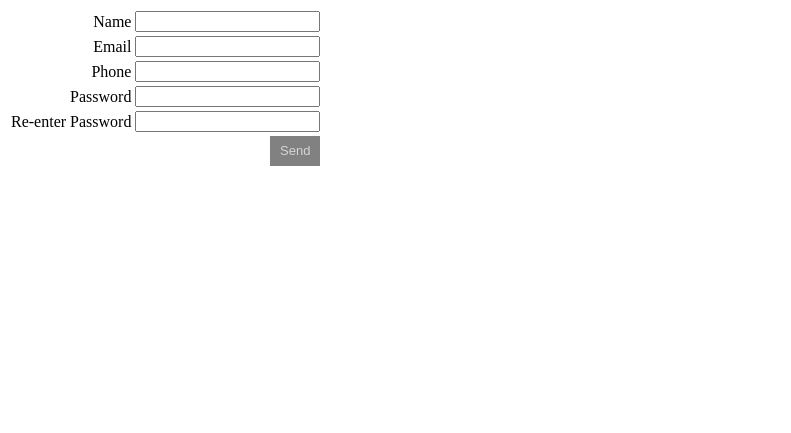
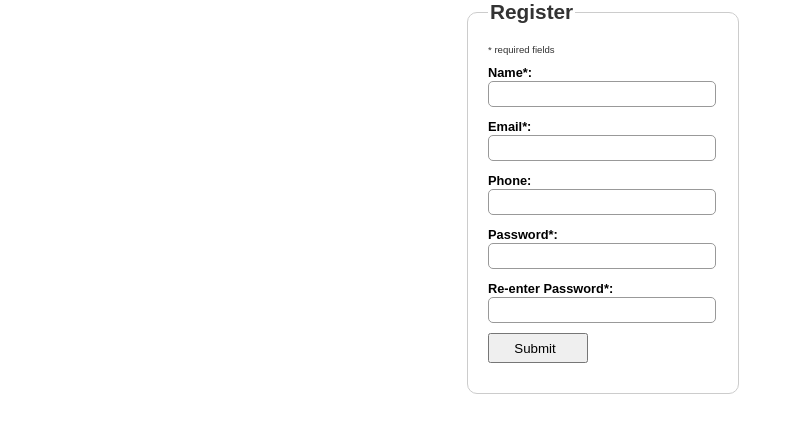
Before and after one commit to Cateveloper/Rail-Ticket-System, a PHP site: page /register.php in a window 1280 px wide. Shown: the top 433 px of the page, without its empty margins (0-791 px from the left). Run offline with PHP 8.4, Linux system fonts and the light colour scheme.

Commit message:
modify register validation layout

```diff
--- a/css/form.css
+++ b/css/form.css
@@ -1,14 +1,156 @@
-input[type='submit'] {
-	float: right;
-	background-color: #818181;
-	color: #d5d5d5;
-	cursor: pointer;
-	font: 13px/30px Arial, Helvetica, sans-serif;
-	height: 30px;
-	border: 0;
-	margin: 0;
-	padding: 0 10px;
+/*
+Registration/Login Form by html-form-guide.com
+You can customize all the aspects of the form in this style sheet
+*/
+
+#content fieldset
+{
+   width: 230px;
+   padding:20px;
+   border:1px solid #ccc;
+-moz-border-radius: 10px;
+-webkit-border-radius: 10px;
+-khtml-border-radius: 10px;
+border-radius: 10px;
 }
-td {
-	text-align: right;
+
+#content legend, #content h2
+{
+   font-family : Arial, sans-serif;
+   font-size: 1.3em;
+   font-weight:bold;
+   color:#333;
 }
+
+#content label
+{
+   font-family : Arial, sans-serif;
+   font-size:0.8em;
+   font-weight: bold;
+}
+
+#content input[type="text"],#content textarea,
+#content input[type="password"]
+{
+  font-family : Arial, Verdana, sans-serif;
+  font-size: 0.8em;
+  line-height:140%;
+  color : #000;
+  padding : 3px;
+  border : 1px solid #999;
+    -moz-border-radius: 5px;
+    -webkit-border-radius: 5px;
+    -khtml-border-radius: 5px;
+    border-radius: 5px;
+
+}
+
+#content input[type="text"],
+#content input[type="password"]
+{
+  height:18px;
+  width:220px;
+}
+
+ #content #scaptcha
+{
+  width:60px;
+  height:18px;
+}
+
+#content input[type="submit"]
+{
+   width:100px;
+   height:30px;
+   padding-left:0px;
+}
+
+#content textarea
+{
+  height:120px;
+  width:310px;
+}
+
+#content input[type="text"]:focus,
+#content textarea:focus
+{
+  color : #009;
+  border : 1px solid #990000;
+  background-color : #ffff99;
+  font-weight:bold;
+}
+
+#content .container
+{
+   margin-top:8px;
+   margin-bottom: 10px;
+}
+
+#content .error
+{
+   font-family: Verdana, Arial, sans-serif;
+   font-size: 0.7em;
+   color: #900;
+   background-color : #ffff00;
+}
+
+#content #register_password_errorloc
+{
+    clear:both;
+}
+
+#content  fieldset#antispam
+{
+   padding:2px;
+   border-top:1px solid #EEE;
+   border-left:0;
+   border-right:0;
+   border-bottom:0;
+   width:350px;
+}
+
+#content fieldset#antispam legend
+{
+   font-family : Arial, sans-serif;
+   font-size: 0.8em;
+   font-weight:bold;
+   color:#333;
+}
+
+#content .short_explanation
+{
+   font-family : Arial, sans-serif;
+   font-size: 0.6em;
+   color:#333;
+}
+
+/* spam_trap: This input is hidden. This is here to trick the spam bots*/
+#content .spmhidip
+{
+   display:none;
+   width:10px;
+   height:3px;
+}
+#content #fg_crdiv
+{
+   font-family : Arial, sans-serif;
+   font-size: 0.3em;
+   opacity: .2;
+   -moz-opacity: .2;
+   filter: alpha(opacity=20);
+}
+#content  #fg_crdiv p
+{
+    display:none;
+}
+
+body {
+	margin: 0px;
+	padding: 0px;
+}
+
+div#content {
+	width: 350px;
+	border: 0px;
+	margin: 0 auto;
+}
--- a/js/register.js
+++ b/js/register.js
@@ -1,5 +1,6 @@
 $(document).ready(function() {
-	$( "#register_form" ).bind( "onsubmit", test);
+	//$("#register_form").on("submit", Validation);
+	$("#register_form").submit(validation);
 });
 
 var test = function (){
@@ -7,3 +8,65 @@ var test = function (){
 
 	return false;
 }
+
+var clean = function(){
+	$('#login_username_errorloc').text("");
+	$('#login_email_errorloc').text("");
+	$('#login_password_errorloc').text("");
+	$('#login_passwordck_errorloc').text("");
+}
+
+var validation = function() {
+
+	clean();
+
+	var username = $('#tx_name').val();
+	var email = $('#tx_email').val();
+	var password = $('#tx_password').val();
+	var re_password = $('#tx_password_chk').val();
+
+	if(username.length == 0)
+	{
+		$('#login_username_errorloc').text("Please enter Name!");
+		return false;
+	}
+
+	if(email.length == 0)
+	{
+		$('#login_email_errorloc').text("Please enter Email!");
+		return false;
+	}
+	else
+	{
+		if(!validateEmail(email))
+		{
+			$('#login_email_errorloc').text("Please check your Email is correct or not");
+			return false;
+		}
+	}
+
+	if(password.length == 0)
+	{
+		$('#login_password_errorloc').text("Please enter password!");
+		return false;
+	}
+
+	if(re_password.length == 0)
+	{
+		$('#login_passwordck_errorloc').text("Please enter second password to check!");
+		return false;
+	}
+
+	if(password.length > 0 && re_password.length > 0 && password != re_password)
+	{
+		$('#login_passwordck_errorloc').text("These two passwords should match");
+		return false;
+	}
+
+	return true;
+}
+
+function validateEmail(email) {
+    var re = /^(([^<>()[\]\\.,;:\s@\"]+(\.[^<>()[\]\\.,;:\s@\"]+)*)|(\".+\"))@((\[[0-9]{1,3}\.[0-9]{1,3}\.[0-9]{1,3}\.[0-9]{1,3}\])|(([a-zA-Z\-0-9]+\.)+[a-zA-Z]{2,}))$/;
+    return re.test(email);
+}
--- a/register.php
+++ b/register.php
@@ -2,21 +2,53 @@
 <html lang="en">
 <head>
 	<meta charset="utf-8">
-	<link rel="stylesheet" href="/css/form.css" type="text/css">
-	<script src="/js/jquery-1.11.2.min.js"></script>
-	<script src="/js/register.js"></script>
+	<link rel="stylesheet" href="css/form.css" type="text/css">
+	<script src="js/jquery-1.11.2.min.js"></script>
+	<script src="js/register.js"></script>
 	<title>Rail Tickets System</title>
 </head>
 <body>
+	<div id="content">
 	<form id="register_form" action="index.php" method="post">
-		<table>
-			<tr><td>Name</td><td><input id="tx_name" type="text" onFocus="this.select();"/></td></tr>
-			<tr><td>Email</td><td><input id="tx_email" type="text" onFocus="this.select();"/></td></tr>
-			<tr><td>Phone</td><td><input id="tx_phone" type="text" onFocus="this.select();"/></td></tr>
-			<tr><td>Password</td><td><input id="tx_password" type="password" onFocus="this.select();"/></td></tr>
-			<tr><td>Re-enter Password</td><td><input id="tx_password_chk" type="password" onFocus="this.select();"/></td></tr>
-			<tr><td colspan="2"><input id="register_submit" type="submit" value="Send"/></td></tr>
-		</table>
+
+		<fieldset >
+		<legend>Register</legend>
+
+		<input type='hidden' name='submitted' id='submitted' value='1'/>
+
+		<div class='short_explanation'>* required fields</div>
+
+		<div class='container'>
+			<label for='username' >Name*:</label><br/>
+			<input type='text' name='tx_name' id='tx_name' maxlength="50" />
+			<span id='login_username_errorloc' class='error'></span>
+		</div>
+		<div class='container'>
+			<label for='email' >Email*:</label><br/>
+			<input type='text' name='tx_email' id='tx_email' maxlength="100" /><br/>
+			<span id='login_email_errorloc' class='error'></span>
+		</div>
+		<div class='container'>
+			<label for='phone' >Phone:</label><br/>
+			<input type='text' name='tx_phone' id='tx_phone' maxlength="50" /><br/>
+			<span id='login_phone_errorloc' class='error'></span>
+		</div>
+		<div class='container'>
+			<label for='password' >Password*:</label><br/>
+			<input type='password' name='tx_password' id='tx_password' maxlength="50" /><br/>
+			<span id='login_password_errorloc' class='error'></span>
+		</div>
+		<div class='container'>
+			<label for='password' >Re-enter Password*:</label><br/>
+			<input type='password' name='tx_password_chk' id='tx_password_chk' maxlength="50" /><br/>
+			<span id='login_passwordck_errorloc' class='error'></span>
+		</div>
+
+		<div class='container'>
+			<input type='submit' name='Submit' value='Submit' />
+		</div>
+		</fieldset>
 	</form>
+	</div>
 </body>
 </html>
```
